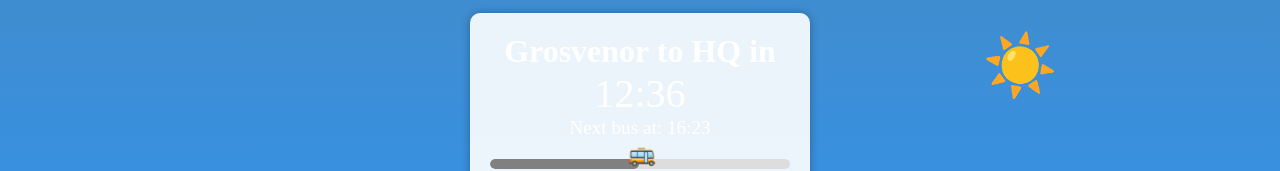
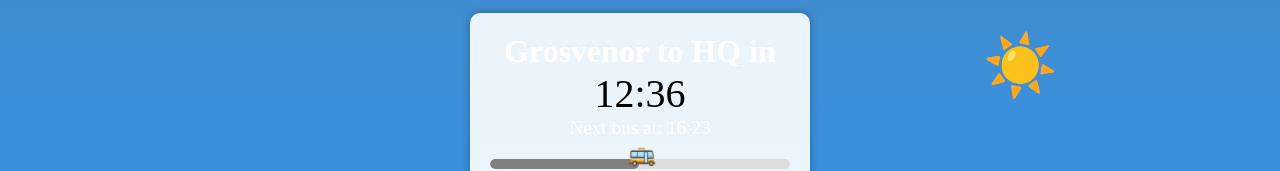
Before and after one commit to adriacp96/grosvenorHA, a plain HTML site: page index.html in a window 1280 px wide. Shown: the part 277-448 px from the top of the page. Drawn offline with Linux system fonts and the light colour scheme; a web font is replaced by a local one.

Commit message:
Update index.html

```diff
--- a/index.html
+++ b/index.html
@@ -76,7 +76,7 @@
         #countdown {
             font-size: 2.5em;
             /* Removed gradient and clip for white text */
-            color: #ffffff; /* Set text color to white */
+            color: #000000; /* Set text color to white */
             display: block;
             margin: 0;
             padding: 0;
```
